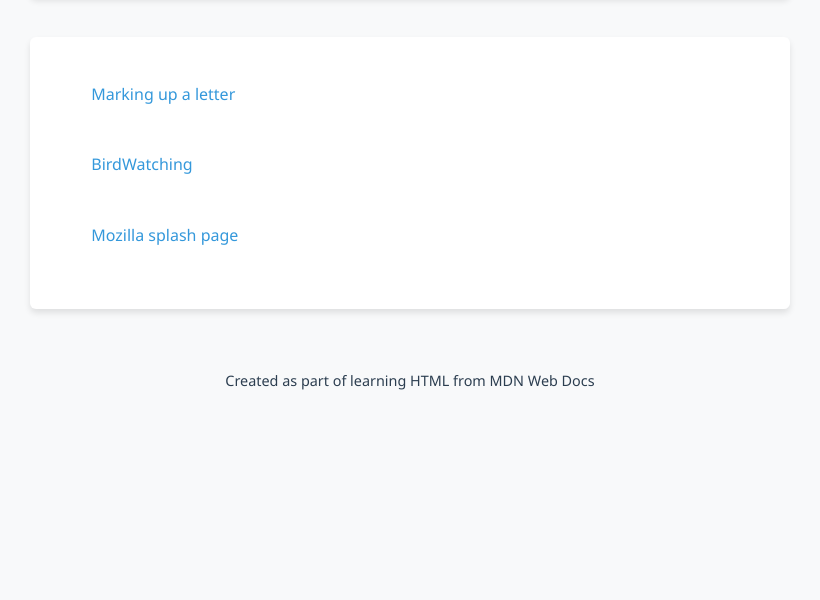
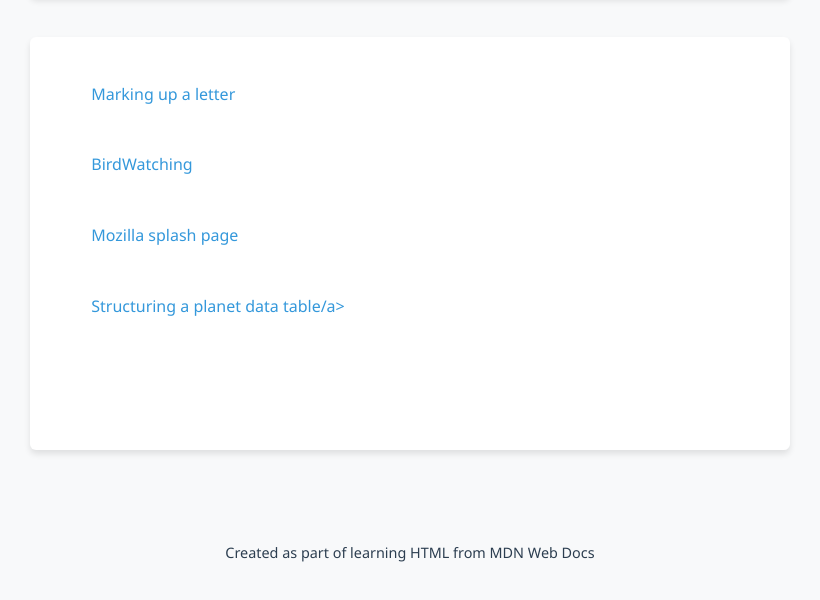
Before and after one commit to Wahgew/TCSS-460-HTML-Tutorial, a plain HTML site: page index.html in a window 1280 px wide. Shown: the part 188-788 px from the top of the page, without its empty margins (230-1050 px from the left). Drawn offline with Linux system fonts and the light colour scheme.

Commit message:
Update index.html

```diff
--- a/index.html
+++ b/index.html
@@ -17,6 +17,7 @@
       <li><a href="letter.html">Marking up a letter</a></li>
       <li><a href="bird.html">BirdWatching</a></li>
       <li><a href="mozilla.html">Mozilla splash page</a></li>
+      <li><a href="mozilla.html">Structuring a planet data table/a></li>
       <!-- Add more links as you complete more assessments -->
       <!-- For example: -->
       <!-- <li><a href="structured-page.html">Structuring a page of content</a></li> -->
```
